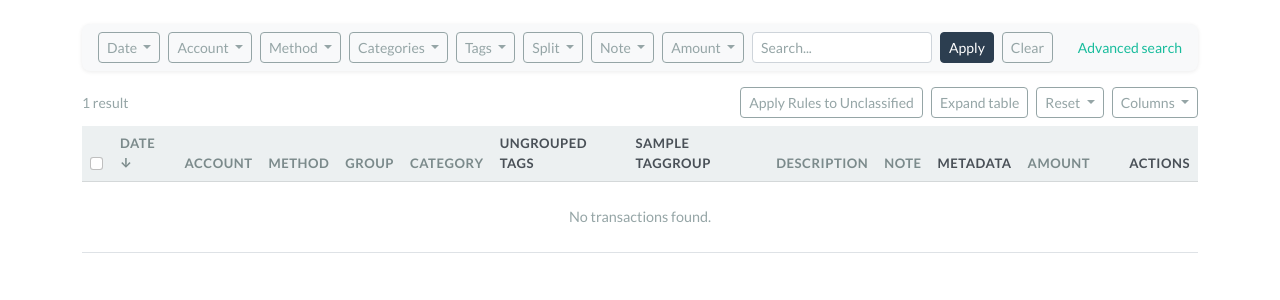
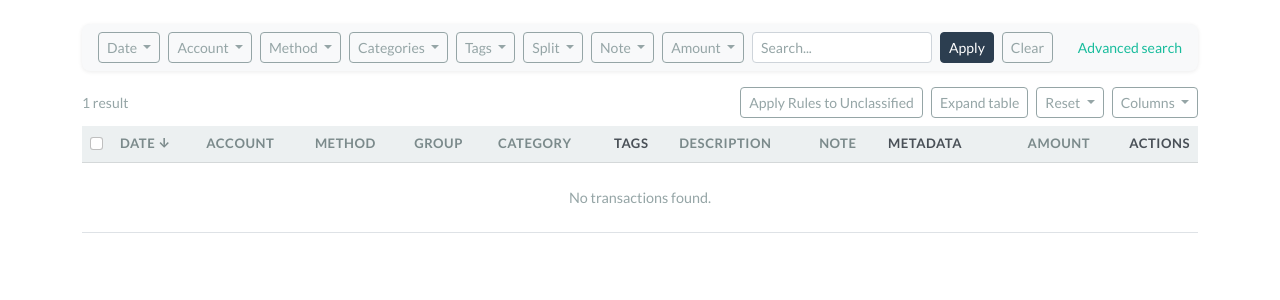
Before and after one commit to jcaraya93/ProjectFinance, a Django app: page /transactions/ in a window 1280 px wide. Shown: the part 72-372 px from the top of the page. Run offline with Django 5.2, Linux system fonts and the light colour scheme; a user stored in the database is signed in; tables that the repository leaves empty hold one stand-in row (values such as "Sample post"); data that the repository does not hold is empty; some libraries are stand-ins or nearby versions.

Commit message:
Unify transaction tags and fix tag action menus
Co-authored-by: Copilot <223556219+Copilot@users.noreply.github.com>

```diff
--- a/core/templates/core/tag_list.html
+++ b/core/templates/core/tag_list.html
@@ -189,6 +189,11 @@
   var tagDeleteModal = modal('tagDeleteModal'), groupDeleteModal = modal('tagGroupDeleteModal');
   var defaultColor = $('tagColor').value;
 
+  document.querySelectorAll('.tag-menu-btn').forEach(function (btn) {
+    // Escape the responsive table's overflow without removing horizontal scrolling.
+    new bootstrap.Dropdown(btn, { popperConfig: { strategy: 'fixed' } });
+  });
+
   function syncDateRequired() {
     var start = $('tagStart'), end = $('tagEnd');
     start.required = !!end.value;
--- a/core/templates/core/transaction_list.html
+++ b/core/templates/core/transaction_list.html
@@ -305,27 +305,22 @@
         <input type="checkbox" class="form-check-input col-toggle" data-col="5" checked> Category
       </label>
       <label class="dropdown-item d-flex align-items-center gap-2 px-2">
-        <input type="checkbox" class="form-check-input col-toggle" data-col="11" data-cell="6" checked> Ungrouped tags
-      </label>
-      {% for tag_group in transaction_tag_groups %}
-      <label class="dropdown-item d-flex align-items-center gap-2 px-2">
-        <input type="checkbox" class="form-check-input col-toggle" data-col="tag-group-column-{{ tag_group.pk }}" data-cell="{{ forloop.counter|add:6 }}" checked> {{ tag_group.name }}
-      </label>
-      {% endfor %}
-      <label class="dropdown-item d-flex align-items-center gap-2 px-2">
-        <input type="checkbox" class="form-check-input col-toggle" data-col="6" data-cell="{{ transaction_tag_groups|length|add:7 }}" checked> Description
+        <input type="checkbox" class="form-check-input col-toggle" data-col="tags" data-cell="6" checked> Tags
       </label>
       <label class="dropdown-item d-flex align-items-center gap-2 px-2">
-        <input type="checkbox" class="form-check-input col-toggle" data-col="10" data-cell="{{ transaction_tag_groups|length|add:8 }}" checked> Note
+        <input type="checkbox" class="form-check-input col-toggle" data-col="6" data-cell="7" checked> Description
       </label>
       <label class="dropdown-item d-flex align-items-center gap-2 px-2">
-        <input type="checkbox" class="form-check-input col-toggle" data-col="7" data-cell="{{ transaction_tag_groups|length|add:9 }}" checked> Metadata
+        <input type="checkbox" class="form-check-input col-toggle" data-col="10" data-cell="8" checked> Note
       </label>
       <label class="dropdown-item d-flex align-items-center gap-2 px-2">
-        <input type="checkbox" class="form-check-input col-toggle" data-col="8" data-cell="{{ transaction_tag_groups|length|add:10 }}" checked> Amount
+        <input type="checkbox" class="form-check-input col-toggle" data-col="7" data-cell="9" checked> Metadata
       </label>
       <label class="dropdown-item d-flex align-items-center gap-2 px-2">
-        <input type="checkbox" class="form-check-input col-toggle" data-col="9" data-cell="{{ transaction_tag_groups|length|add:11 }}" checked> Actions
+        <input type="checkbox" class="form-check-input col-toggle" data-col="8" data-cell="10" checked> Amount
+      </label>
+      <label class="dropdown-item d-flex align-items-center gap-2 px-2">
+        <input type="checkbox" class="form-check-input col-toggle" data-col="9" data-cell="11" checked> Actions
       </label>
       </div>
     </div>
@@ -342,8 +337,7 @@
         <th><a href="?{{ filter_qs }}&sort=method&dir={% if sc == 'method' and sd == 'asc' %}desc{% else %}asc{% endif %}" class="text-decoration-none text-dark">Method{% if sc == 'method' %}{% if sd == 'asc' %} ↑{% else %} ↓{% endif %}{% endif %}</a></th>
         <th><a href="?{{ filter_qs }}&sort=group&dir={% if sc == 'group' and sd == 'asc' %}desc{% else %}asc{% endif %}" class="text-decoration-none text-dark">Group{% if sc == 'group' %}{% if sd == 'asc' %} ↑{% else %} ↓{% endif %}{% endif %}</a></th>
         <th><a href="?{{ filter_qs }}&sort=category&dir={% if sc == 'category' and sd == 'asc' %}desc{% else %}asc{% endif %}" class="text-decoration-none text-dark">Category{% if sc == 'category' %}{% if sd == 'asc' %} ↑{% else %} ↓{% endif %}{% endif %}</a></th>
-        <th>Ungrouped tags</th>
-        {% for tag_group in transaction_tag_groups %}<th data-tag-group="{{ tag_group.pk }}">{{ tag_group.name }}</th>{% endfor %}
+        <th>Tags</th>
         <th><a href="?{{ filter_qs }}&sort=description&dir={% if sc == 'description' and sd == 'asc' %}desc{% else %}asc{% endif %}" class="text-decoration-none text-dark">Description{% if sc == 'description' %}{% if sd == 'asc' %} ↑{% else %} ↓{% endif %}{% endif %}</a></th>
         <th><a href="?{{ filter_qs }}&sort=note&dir={% if sc == 'note' and sd == 'asc' %}desc{% else %}asc{% endif %}" class="text-decoration-none text-dark">Note{% if sc == 'note' %}{% if sd == 'asc' %} ↑{% else %} ↓{% endif %}{% endif %}</a></th>
         <th>Metadata</th>
@@ -376,14 +370,9 @@
             <span class="text-muted">—</span>
             {% endif %}
           </td>
-          <td class="text-nowrap">
-            {% for tag in txn.tags.all %}{% if not tag.group_id %}<a href="{% url 'core:transaction_list' %}?tag={{ tag.pk }}" class="badge text-decoration-none me-1" style="background-color: {{ tag.color }};" title="Show transactions tagged {{ tag.name }}">{{ tag.name }}</a>{% endif %}{% empty %}<span class="text-muted">—</span>{% endfor %}
+          <td data-column="tags">
+            {% for tag in txn.tags.all %}<a href="{% url 'core:transaction_list' %}?tag={{ tag.pk }}" class="badge text-decoration-none me-1" style="background-color: {{ tag.color }};" title="Show transactions tagged {{ tag.name }}">{{ tag.name }}</a>{% empty %}<span class="text-muted">—</span>{% endfor %}
           </td>
-          {% for tag_group in transaction_tag_groups %}
-          <td class="text-nowrap" data-tag-group="{{ tag_group.pk }}">
-            {% for tag in txn.tags.all %}{% if tag.group_id == tag_group.pk %}<a href="{% url 'core:transaction_list' %}?tag={{ tag.pk }}" class="badge text-decoration-none me-1" style="background-color: {{ tag.color }};" title="Show transactions tagged {{ tag.name }}">{{ tag.name }}</a>{% endif %}{% empty %}<span class="text-muted">—</span>{% endfor %}
-          </td>
-          {% endfor %}
           <td>{{ txn.description }}</td>
           <td class="small">{{ txn.note|default:"—" }}</td>
           <td class="small text-muted text-nowrap">
@@ -399,7 +388,7 @@
         </tr>
       {% empty %}
         <tr>
-          <td colspan="{{ transaction_tag_groups|length|add:12 }}" class="text-center text-muted py-4">No transactions found.</td>
+          <td colspan="12" class="text-center text-muted py-4">No transactions found.</td>
         </tr>
       {% endfor %}
     </tbody>
--- a/core/views/transactions.py
+++ b/core/views/transactions.py
@@ -12,7 +12,7 @@ from django.views.decorators.http import require_POST
 from django.utils.http import urlencode, url_has_allowed_host_and_scheme
 
 from ..models import (
-    Account, Transaction, LogicalTransaction, RawTransaction, Tag, TagGroup,
+    Account, Transaction, LogicalTransaction, RawTransaction, Tag,
     CategoryGroup, CategoryNode, CurrencyLedger, UserPreference,
 )
 from ..filters import TransactionFilter
@@ -250,7 +250,6 @@ def transaction_list(request):
         'rule_ids': rule_ids,
         'dated_tags': Tag.objects.filter(user=request.user, start_date__isnull=False).order_by('-start_date', 'name'),
         'tags': Tag.objects.filter(user=request.user),
-        'transaction_tag_groups': TagGroup.objects.filter(user=request.user).order_by('name'),
         'selected_tags': request.GET.getlist('tag'),
         'account_types': Account.ACCOUNT_TYPES,
         'tag_sections': _tag_sections(Tag.objects.filter(user=request.user).select_related('group')),
```
Also changed, not shown: core/tests/test_views_tags.py (+9 -0 lines), core/tests/test_views_transactions.py (+46 -12 lines), README.md.
